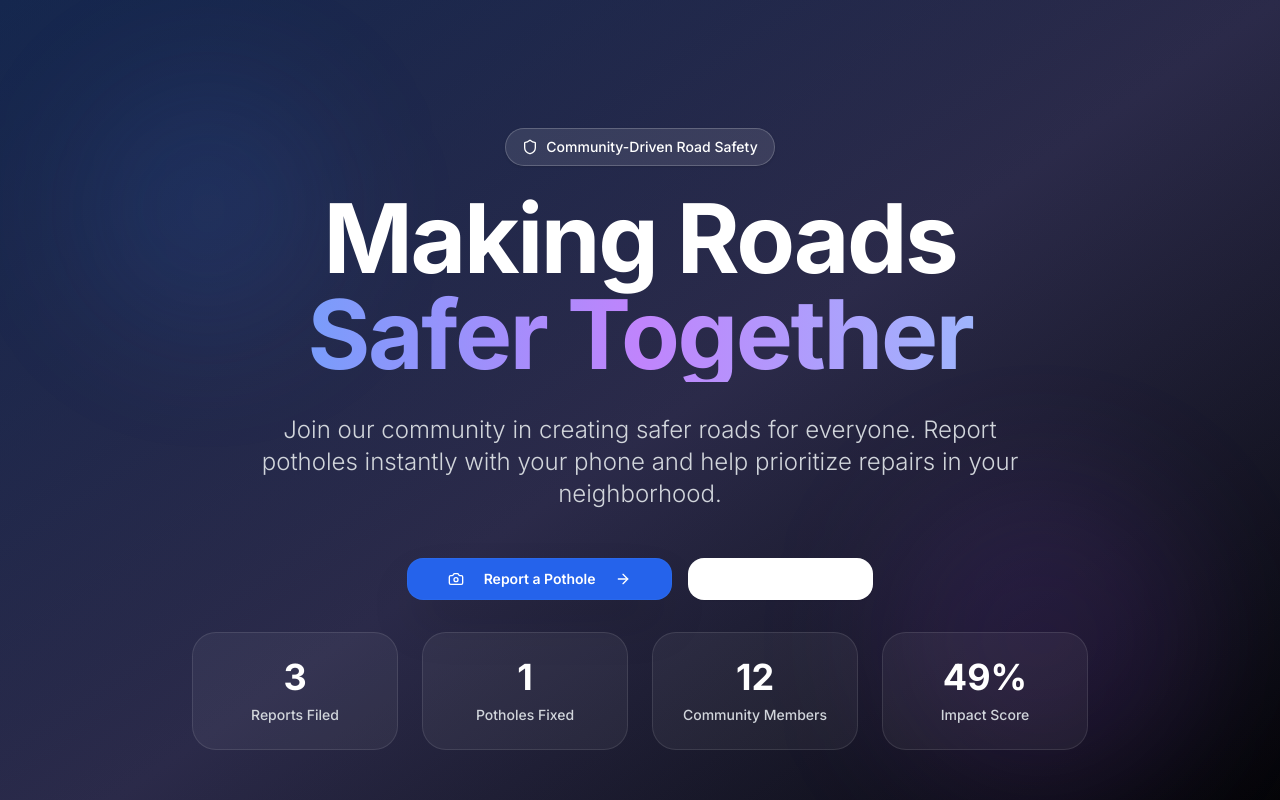
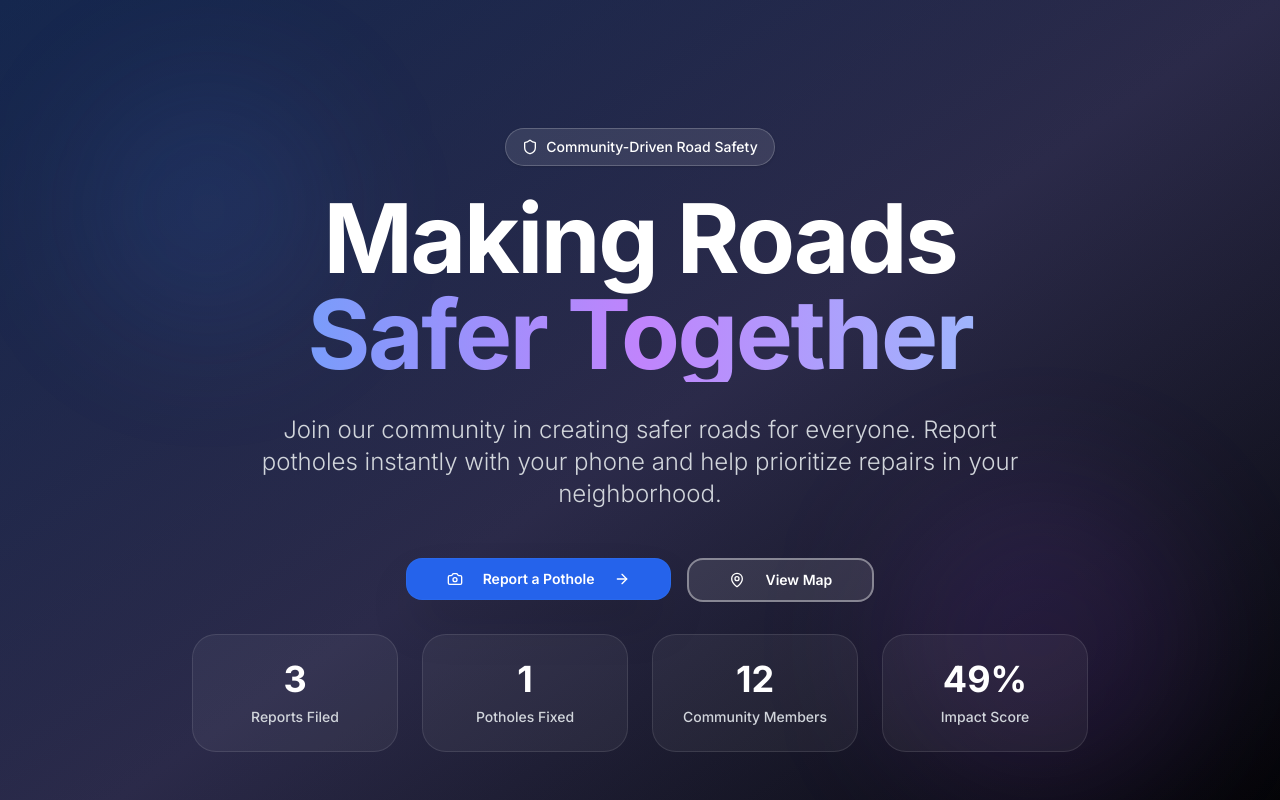
Before and after one commit to sandeshskammath/pothole-reporter, a Next.js app: page / in a window 1280 px wide. Shown: the top 800 px of the page. Built offline with nearby package versions, Linux system fonts and the light colour scheme.

Commit message:
Update page.tsx

```diff
--- a/src/app/page.tsx
+++ b/src/app/page.tsx
@@ -87,7 +87,7 @@ export default function Home() {
                   <ArrowRight className="ml-3 h-5 w-5 group-hover:translate-x-1 transition-transform" />
                 </Button>
               </Link>
-              <Button variant="outline" size="lg" className="border border-white/20 text-white hover:bg-white/10 font-semibold px-10 py-5 rounded-2xl backdrop-blur-sm transition-all duration-300">
+              <Button variant="outline" size="lg" className="border-2 border-white/40 text-white hover:bg-white/20 hover:text-white font-semibold px-10 py-5 rounded-2xl backdrop-blur-sm transition-all duration-300 bg-white/10">
                 <MapPin className="mr-3 h-5 w-5" />
                 View Map
               </Button>
```
